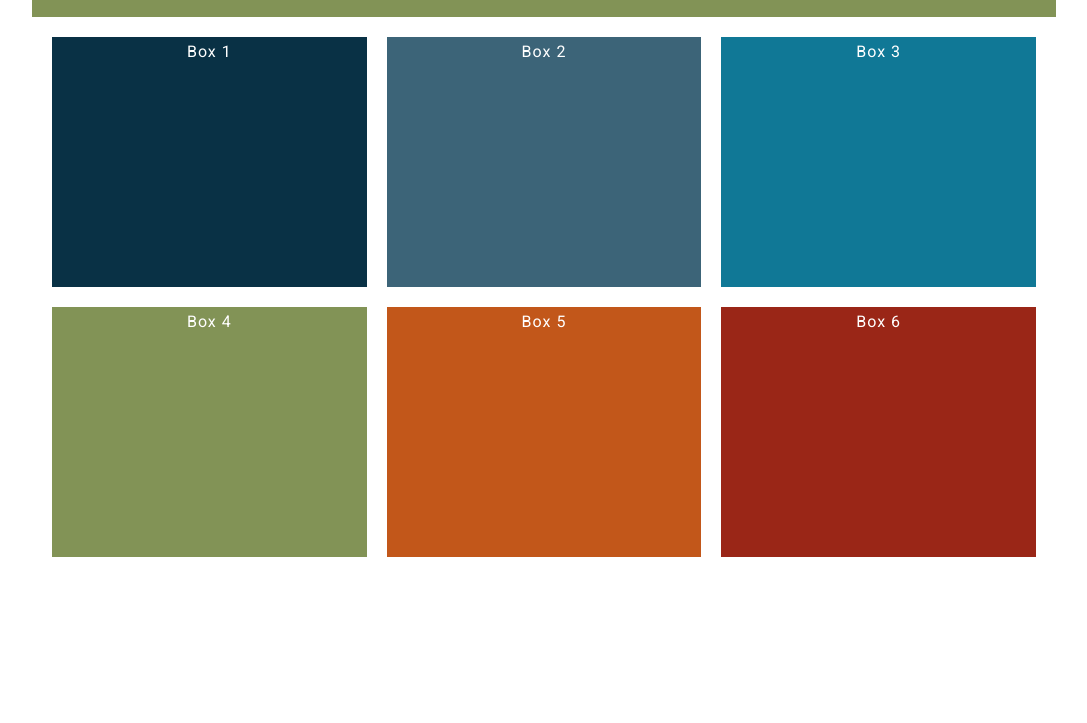
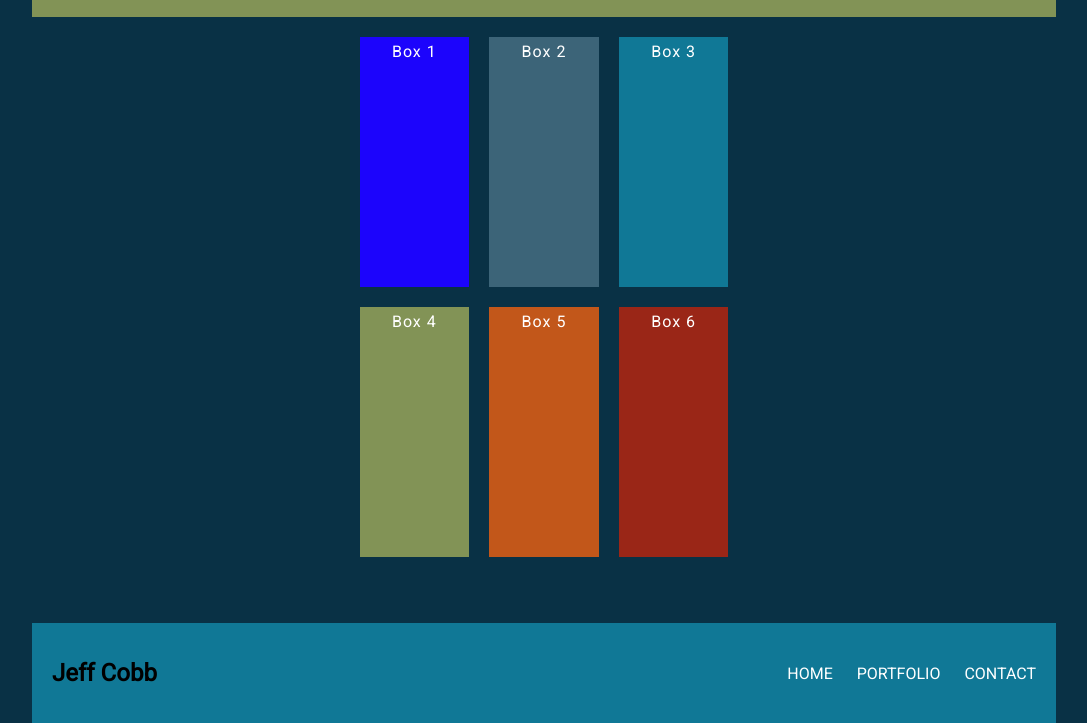
Before and after one commit to CoachemUp/Responsive-layout-site, a plain HTML site: page index.html in a window 1280 px wide. Shown: the part 77-800 px from the top of the page, without its empty margins (96-1183 px from the left). Drawn offline with Linux system fonts and the light colour scheme; files that its build step writes are made by us from their sources.

Commit message:
footer added

```diff
--- a/styles.css
+++ b/css/styles.css
@@ -11,6 +11,12 @@
 body {
     margin: 0 auto;
     max-width: 1024px;
+    display: flex;
+    flex-direction: column;
+    min-height: 100vh;
+    font-family: 'Roboto', sans-serif;
+    color: black;
+    background-color: #093145;
 }
 
 ul {
@@ -20,6 +26,8 @@ ul {
 
 a {
     text-decoration: none;
+    text-transform: uppercase;
+    color: white;
 }
 
 nav {
@@ -73,7 +81,7 @@ h1 a, .top-nav a {
 }
 
 .box-1 {
-    background-color: #093145;
+    background-color: #1c04fc;
 }
 
 .box-2 {
@@ -96,9 +104,23 @@ h1 a, .top-nav a {
     background-color: #9A2617;
 }
 
-/* =======================================
-       Media Queries
-======================================= */
+footer {
+  display: flex;
+  justify-content: space-between;
+  align-items: center;
+  margin-top: auto;
+  padding: 0 20px;
+  height: 100px;
+  background-color: #107896;
+}
+
+.full {
+  display: none;
+}
+
+/* ====================================================
+       Media Queries for screens Less than 768px wide
+======================================================= */
 
 @media (min-width: 768px) {
     .top-nav {
@@ -128,16 +150,20 @@ h1 a, .top-nav a {
     .col {
         flex-basis: calc(50% - 20px);
     }
+
+    .top {
+      display: none;
     }
 
-  @media (min-width: 1024px) {
-    nav {
-      display: flex;
-      justify-content: space-between;
-      align-items: center;
+    .full {
+      display: inline-block;
+      margin-left: 20px;
     }
   }
 
+/* =================================================
+       Media Queries for screens that are over 768px
+==================================================== */
   @media (min-width: 1024px) {
     nav {
       display: flex;
--- a/index.html
+++ b/index.html
@@ -40,5 +40,15 @@
         </div>
     </div>
 
+    <footer>
+        <h2>Jeff Cobb</h2>
+        <ul class="footer-nav">
+          <li class="top"><a href="#top">back to top</a></li>
+          <li class="full"><a href="#top">home</a></li>
+          <li class="full"><a href="#portfolio">portfolio</a></li>
+          <li class="full"><a href="#contact">contact</a></li>
+        </ul>
+      </footer>
+
 </body>
 </html>
```
Lines whose indentation alone changed are shown as unchanged.
